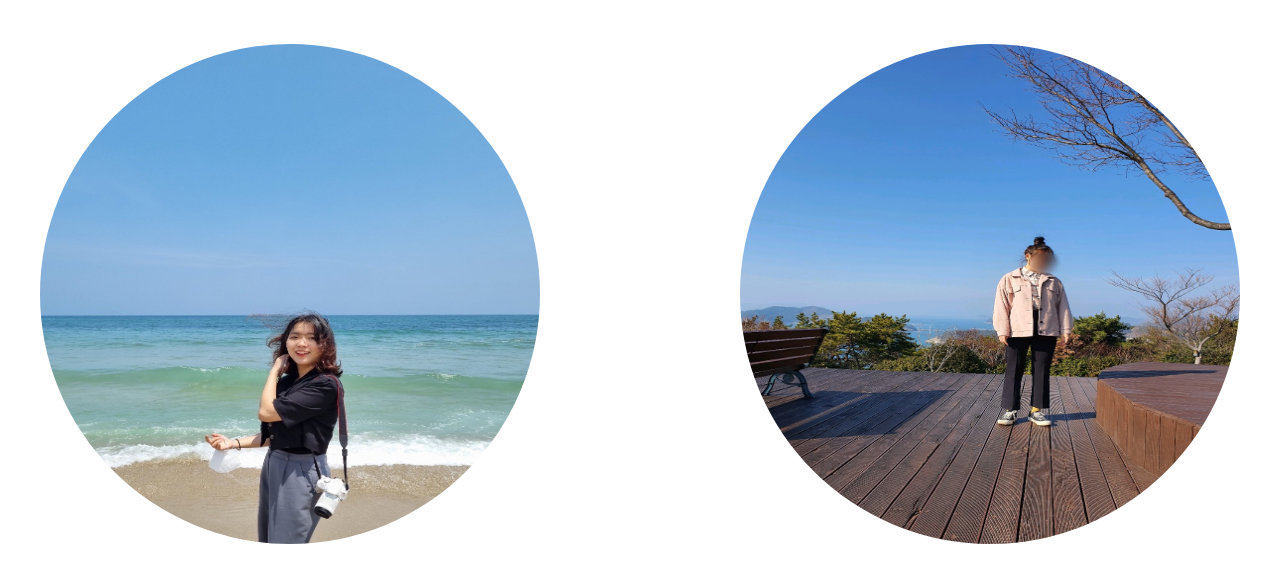
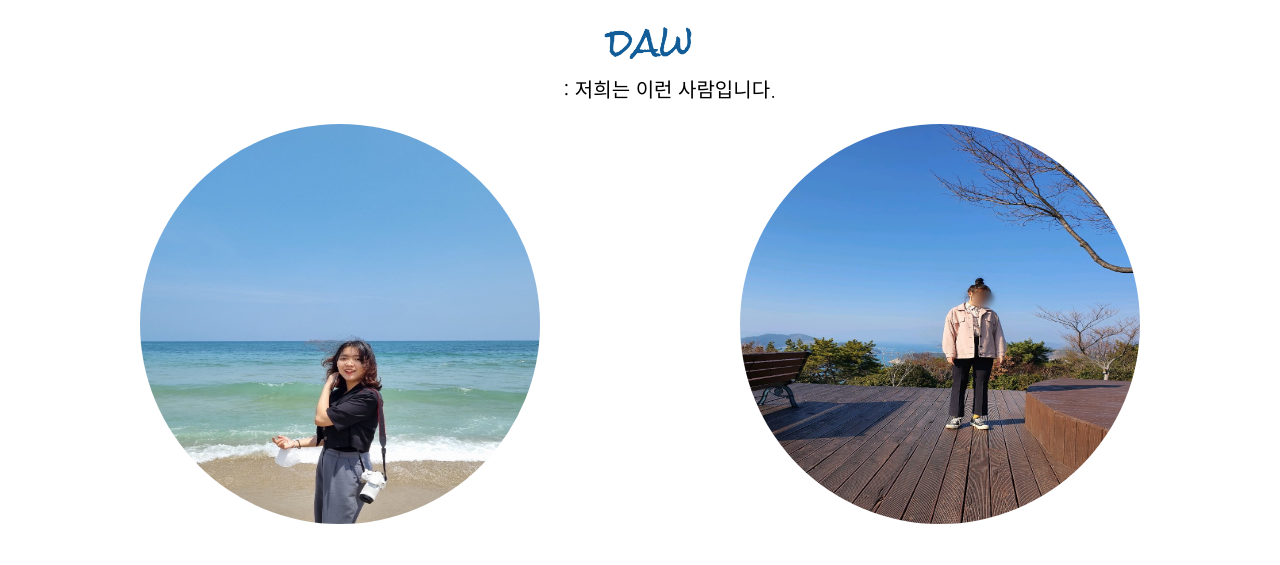
Before and after one commit to BCU-programming/DAWproject, a plain HTML site: page about_us.html in a window 1280 px wide. Shown: the part 56-621 px from the top of the page. Drawn offline with Linux system fonts and the light colour scheme; files whose address does not match are found by name; a web font is replaced by a local one.

Commit message:
어바웃어스 더 수정

```diff
--- a/about_us.html
+++ b/about_us.html
@@ -49,10 +49,18 @@
         </div>
     </nav>
 
+
+    <div class="introduce">
+        <div class="introduce_logo">
+            <img src="imgs/DAW 파랑.png" alt="" width="90px">
+        </div>
+        <div class="introduce_us">: 저희는 이런 사람입니다.</div>
+    </div>
+
     <div class="info_container">
         <div class="info">
             <div class="info_img">
-                <img src="imgs/sujin.jpg" alt="" width="500px" height="500px">
+                <img src="imgs/sujin.jpg" alt="" width="400px" height="400px">
             </div>
             <div class="info_content">
                 <div class="info_name">김수진</div>
@@ -63,7 +71,7 @@
 
         <div class="info">
             <div class="info_img">
-                <img src="imgs/ssddo.jpg" alt="" width="500px" height="500px">
+                <img src="imgs/ssddo.jpg" alt="" width="400px" height="400px">
             </div>
             <div class="info_content">
                 <div class="info_name">이승현</div>
--- a/css/about_us.css
+++ b/css/about_us.css
@@ -21,11 +21,28 @@ a:hover {
     text-decoration: underline;
 }
 
+.introduce {
+  position: relative;
+  top: -50px;
+}
+
+.introduce_logo {
+  position: absolute;
+  left: 47%;
+  top: -50px;
+}
+
+.introduce_us {
+  position: absolute;
+  left: 44%;
+  font-size: var(--font-micro);
+}
+
 
 .info_container {
   display: flex;
   justify-content: center;
-  margin-top: 100px;
+  margin-top: 180px;
 }
 
 .info:nth-child(even){
@@ -49,7 +66,7 @@ a:hover {
   content: "";
   display: block;
   width: 120px;
-  margin-left: 170px;
+  margin-left: 120px;
   margin-top: 20px;
   border-bottom: 7px solid var(--color-blue-green);
 }
@@ -66,5 +83,5 @@ a:hover {
   display: flex;
   justify-content: center;
   position: relative;
-  bottom: -30px;
+  bottom: -50px;
 }
```
